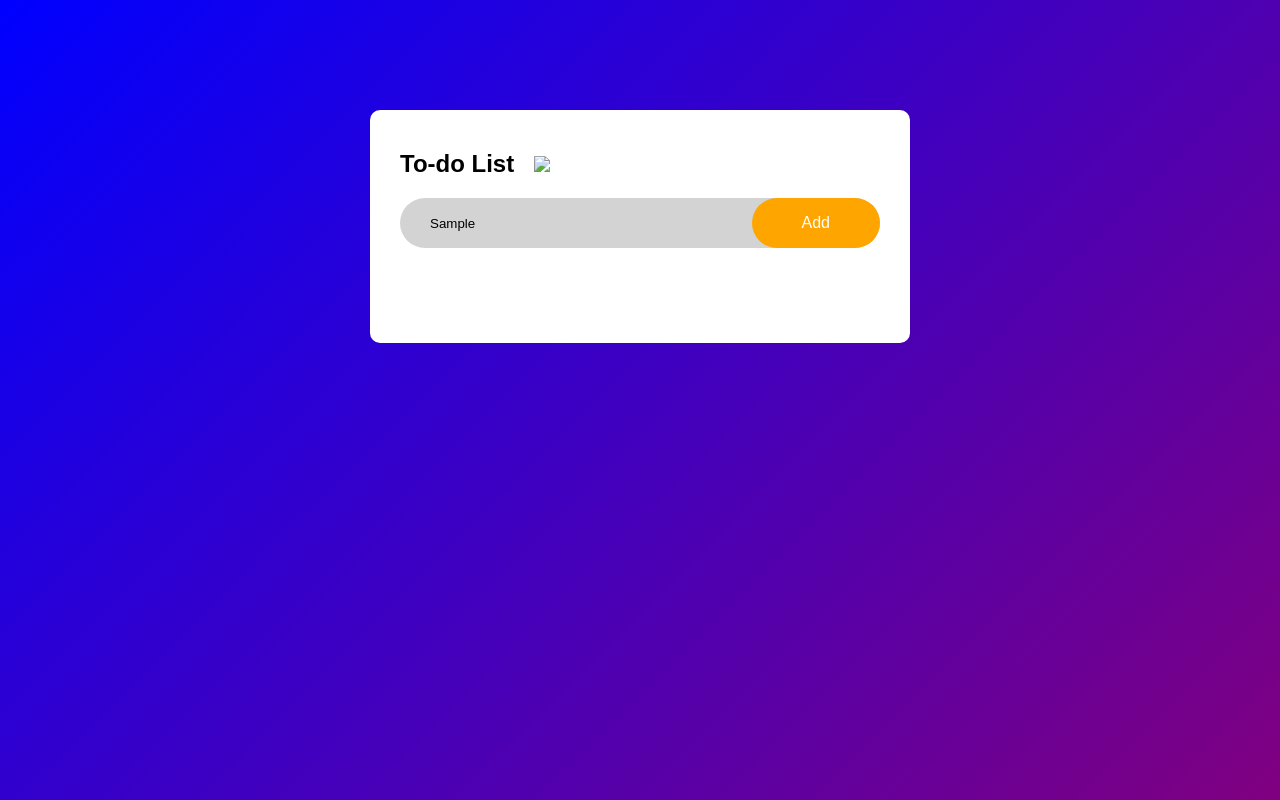
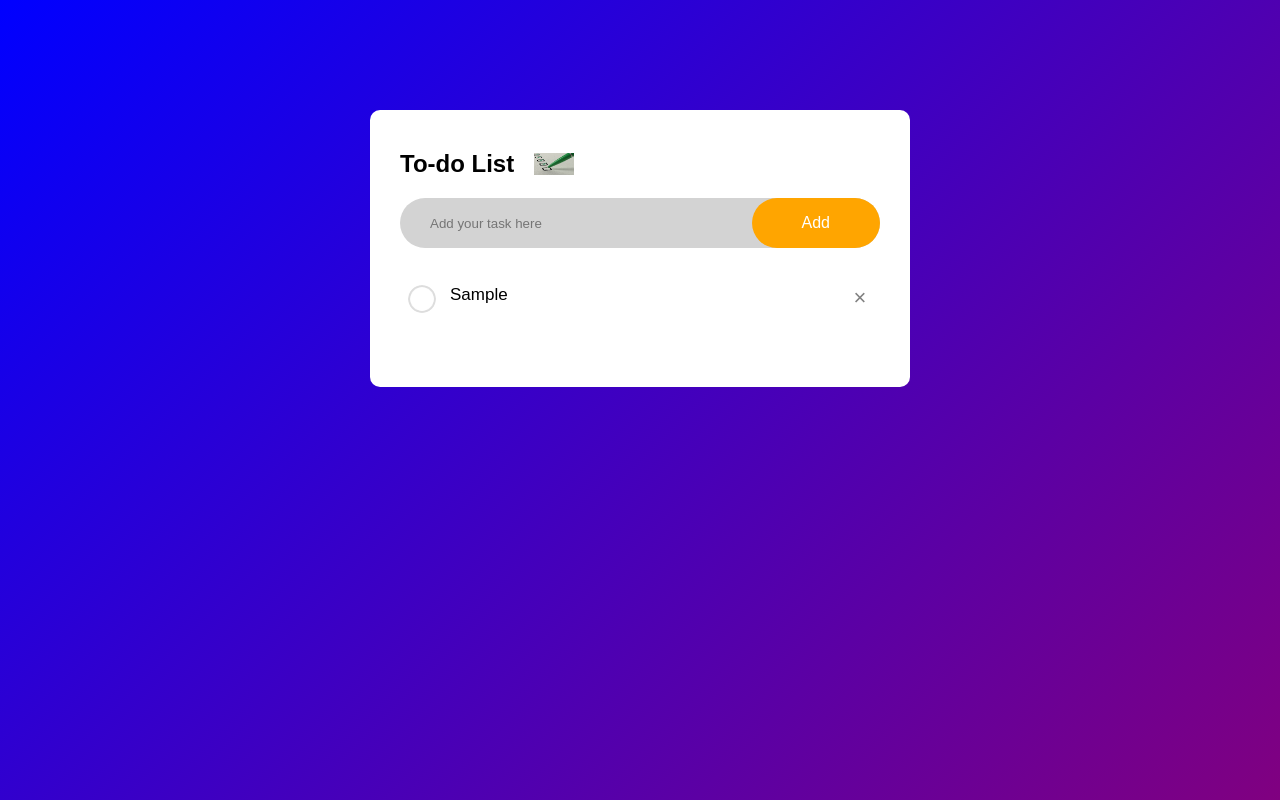
Before and after one commit to Liamn710/Liamn710.github.io, a plain HTML site: page index.html in a window 1280 px wide. Both pictures are taken after typing "Sample" into the empty fields and a click on the button "Add". Drawn offline with Linux system fonts and the light colour scheme.

Commit message:
final version 1.0, working great

```diff
--- a/index.html
+++ b/index.html
@@ -9,16 +9,16 @@
 <body>
     <div class="container">
         <div class="todo-app">
-            <h2>To-do List<img src = "./todo_logo.jpeg"></h2>
+            <h2>To-do List<img src = "images/todo_logo.jpeg"></h2>
             <div class="row">
                 <input type="text" id="input-box" placeholder="Add your task here">
-                <button>Add</button>
+                <button onclick="addTask()">Add</button>
             </div>
-            <!-- <ul id="list-container">
-                <li class="checked">Task 1</li>
-            </ul> -->
+            <ul id="list-container">
+                <!-- <li class="checked">Task 1</li> -->
+            </ul>
         </div>
 
-
+<script src = "script.js"></script>
 </body>
 </html>
--- a/script.js
+++ b/script.js
@@ -0,0 +1,37 @@
+const inputBox = document.getElementById("input-box")
+const listContainer = document.getElementById("list-container")
+function addTask(){
+    if(inputBox.value === ''){
+        alert("The task can't be blank!");
+    }
+    else{
+        let li = document.createElement("li");
+        li.innerHTML = inputBox.value;
+        listContainer.appendChild(li);
+        let span = document.createElement("span");
+        span.innerHTML = "\u00d7";
+        li.appendChild(span)
+    }
+    inputBox.value = "";
+    saveData()
+}
+
+listContainer.addEventListener("click",function(e){
+    if(e.target.tagName === "LI"){
+        e.target.classList.toggle("checked");
+        saveData()
+    }
+    else if(e.target.tagName === "SPAN"){
+        e.target.parentElement.remove()
+        saveData()
+    }
+
+},false)
+
+function saveData(){
+    localStorage.setItem("data", listContainer.innerHTML)
+}
+function showTask(){
+    listContainer.innerHTML = localStorage.getItem("data")
+}
+showTask()
--- a/style.css
+++ b/style.css
@@ -72,6 +72,9 @@ ul li::before{
     background-image: url(./images/unchecked.png);
     background-size: cover;
     background-position: center;
+    top: 12px;
+    left: 8px;
+
 }
 ul li.checked{
     color: gray;
@@ -81,3 +84,18 @@ ul li.checked{
 ul li.checked::before{
     background-image: url(./images/checked.png);
 }
+
+ul li span{
+    position: absolute;
+    right: 0;
+    top: 5px;
+    width: 40px;
+    height: 40px;
+    font-size: 22px;
+    color: gray;
+    line-height: 40px;
+    text-align: center;
+}
+ul li span:hover{
+    background: lightgray;
+}
```
